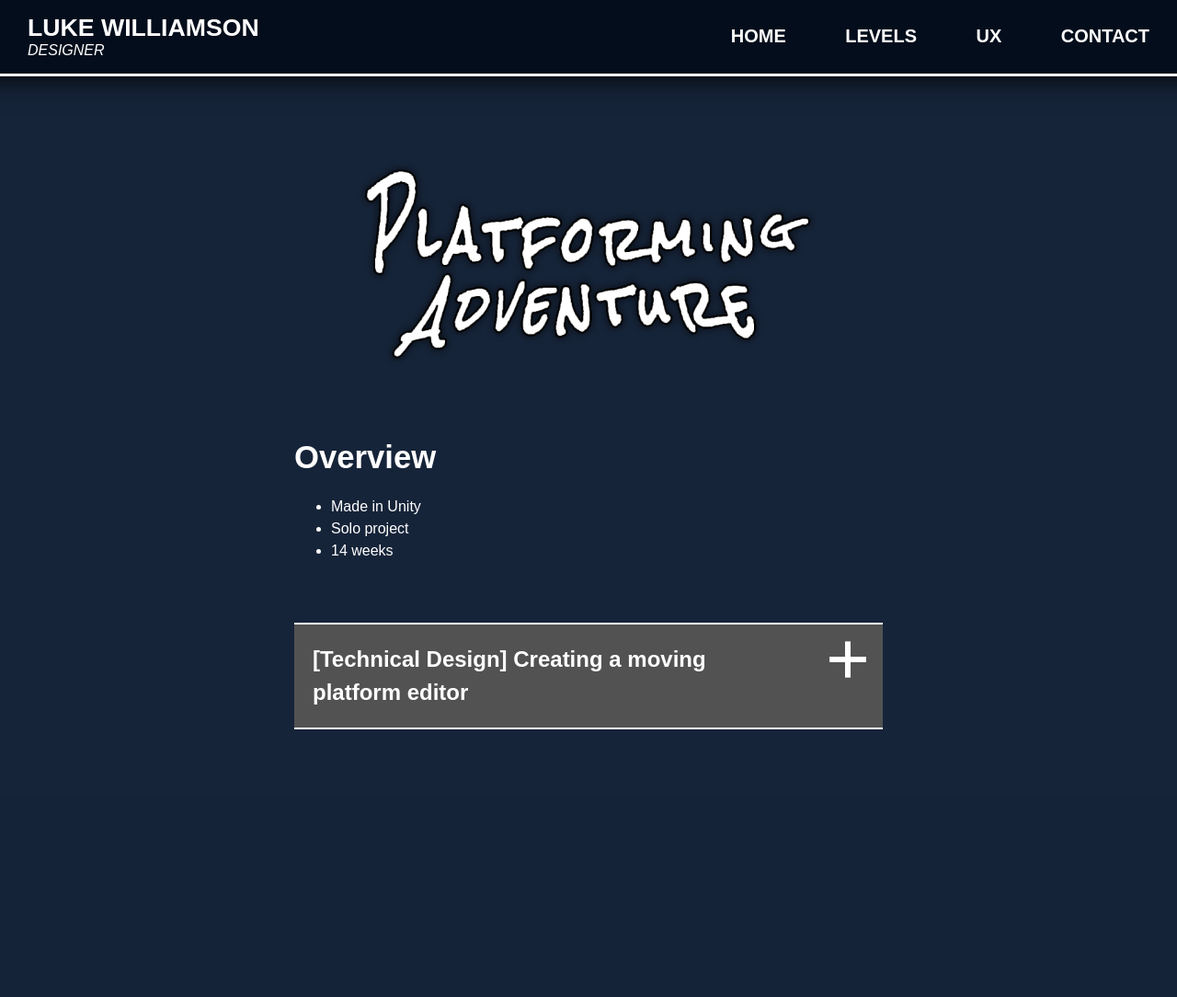
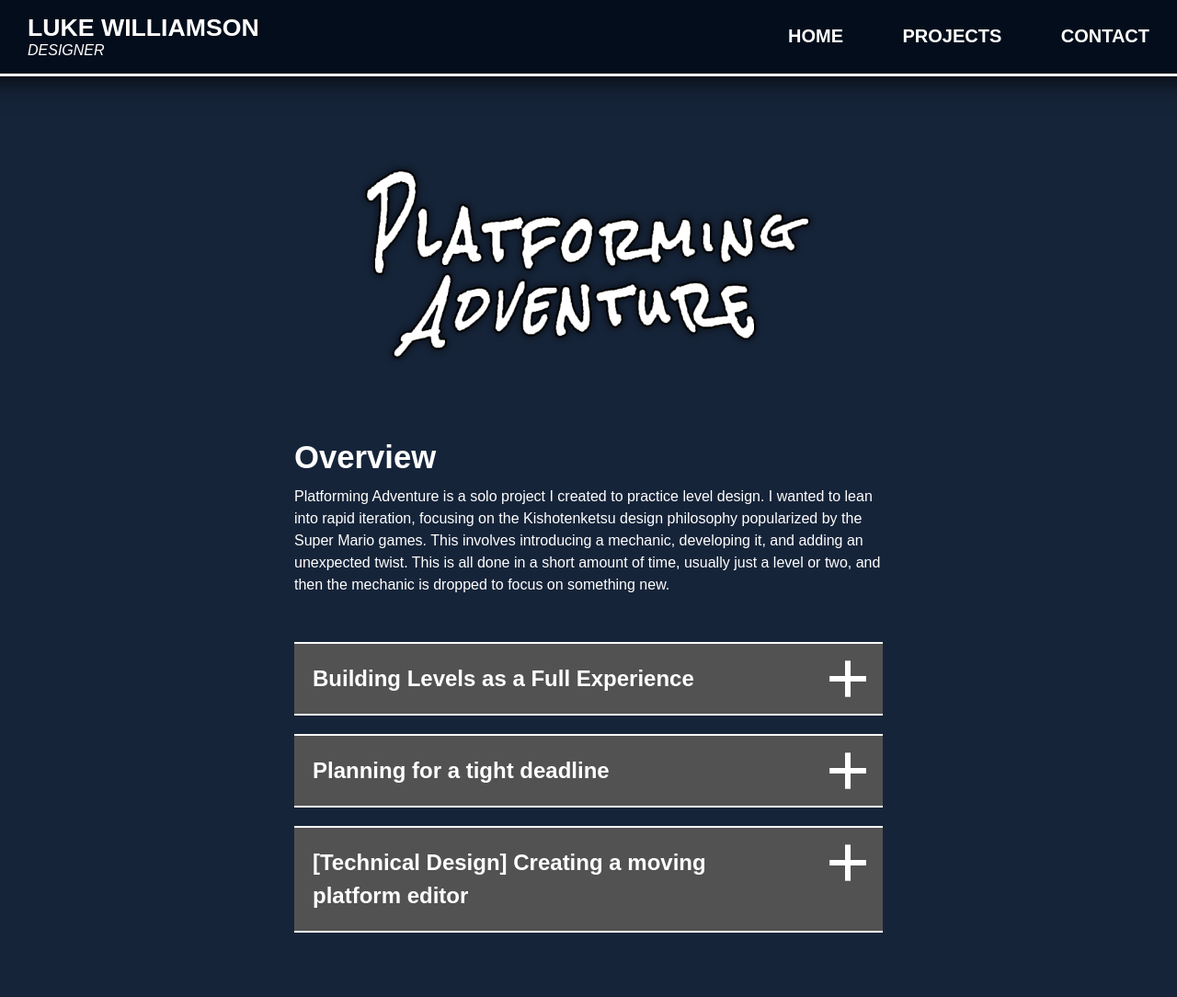
Before and after one commit to drcheesyman/portfolio, a PHP site: page /games/platform.html in a window 1280 px wide. Shown: the whole page at 92% size. Before the commit the page ends 793 px from the top, so only its background shows below. Run offline with PHP 8.4, Linux system fonts and the light colour scheme.

Commit message:
Updated platforming adventure page, added pause for slider, added scrolling for content

```diff
--- a/games/platform.html
+++ b/games/platform.html
@@ -4,7 +4,7 @@
 <head>
 
 <meta charset="utf-8">
-<title>Luke Williamson - Designer</title>
+<title>Platforming Adventure</title>
 <meta name="viewport" content="width=device-width, initial-scale=1.0">
 <link rel="stylesheet" href="../style.css">
 
@@ -26,42 +26,22 @@
             <nav>
                 <ul id="buttons-bar">
                     <li id="hamburger">
-                        <img id="hamOpen" onclick="myFunction()" src="../media/generic/hamburger.png">
-                        <img id="hamClose" style="display: none;" onclick="myFunction()" src="../media/generic/hamburgerClose.png">
+                        <img id="hamOpen" onclick="myFunction()" src="media/generic/hamburger.png">
+                        <img id="hamClose" style="display: none;" onclick="myFunction()" src="media/generic/hamburgerClose.png">
 
                         <div id="mobileNav" style="display: none;">
                             <ul class="head-dropdown">
                                 <li><a class="head-button" href="../">Home</a></li>
-                                <li><a class="head-button" href="../levels">Levels</a></li>
-                                <li><a class="head-button" href="../ux">UX</a></li>
+                                <li><a class="head-button" href="../projects">Projects</a></li>
                                 <li><a class="head-button" href="../contact">Contact</a></li>
                             </ul>
                         </div>
                     </li>
                     <li class="no-mobile"><a class="head-button" href="../">Home</a></li>
-                    <li class="no-mobile">
-                        <a class="head-button" href="../levels">Levels</a>
-
-                        <ul class="head-dropdown">
-                            <li><a class="head-button" href="../games/basil.html">Basil and the Isles of Spice</a></li>
-                            <li><a class="head-button" href="../games/spirit.html">Split Spirit</a></li>
-                            <li><a class="head-button" href="../games/robovania.html">Robovania</a></li>
-                            <li><a class="head-button" href="../games/deep.html">Dangers of the Deep</a></li>
-                        </ul>
-                    </li>
-                    <li class="no-mobile">
-                        <a class="head-button" href="../ux">UX</a>
-
-                        <ul class="head-dropdown">
-                            <li><a class="head-button" href="../games/basil.html">Basil and the Isles of Spice</a></li>
-                            <li><a class="head-button" href="../games/spirit.html">Split Spirit</a></li>
-                            <li><a class="head-button" href="../games/time.html">Time Keeper</a></li>
-                        </ul>
-                    </li>
+                    <li class="no-mobile"><a class="head-button" href="../projects">Projects</a></li>
                     <li class="no-mobile"><a class="head-button" href="../contact">Contact</a></li>
                 </ul>
             </nav>
-
         </div>
 
     </header>
@@ -143,6 +123,13 @@
             }
         }
 
+        function enableSection(element)
+        {
+            element.children[0].style.display = "none";
+            element.children[1].style.display = "block";
+            element.children[2].style.display = "block";
+        }
+
         function sectionContent(e)
         {
             e.stopPropagation()
@@ -156,12 +143,123 @@
             <img class="logo" src="../media/games/platform/platform_logo.png">
 
             <h2>Overview</h2>
-            <ul>
-                <li>Made in Unity</li>
-                <li>Solo project</li>
-                <li>14 weeks</li>
-            </ul>
+            <p>
+                Platforming Adventure is a solo project I created to practice level design. I wanted to lean into rapid iteration, focusing on the Kishotenketsu design philosophy popularized by the Super Mario games. This involves introducing a mechanic, developing it, and adding an unexpected twist. This is all done in a short amount of time, usually just a level or two, and then the mechanic is dropped to focus on something new.
+            </p>
             <div class="contentPad"></div>
+
+            <div class="infoSectionHeader" onclick="toggleSection(this)">
+                Building Levels as a Full Experience
+                <img class="expandCollapseButton" src="../media/generic/expand.png">
+                <img class="expandCollapseButton" src="../media/generic/collapse.png">
+                <section class="infoSection" style="display: none;" onclick="sectionContent(event)">
+                    <h2>Overview</h2>
+                    <p>
+                        I believe Level Design is the most important part of a good platformer. It takes thorough planning to create levels that are each exciting and unique. If done properly, any level should be a fun experience on its own. Together, a group of great levels can make any game stand out.
+                    </p>
+
+                    <div class="contentPad"></div>
+                    <h2>Objective</h2>
+                    <p>
+                        My goal for this project was to build three levels, each focused on a different mechanic. Each level should be:
+                    </p>
+                    <ul>
+                        <li>Support various platform types for different circumstances</li>
+                        <li>Easily draw paths without creating empty game objects for each point</li>
+                        <li>Make custom editor so it is easy to use</li>
+                    </ul>
+                    <p>
+                        Since I was building the entire game myself, I had some limitations. The unique mechanics for each level would also have to be programmed by me, and would cut into some of the level design time.
+                    </p>
+
+                    <div class="contentPad"></div>
+                    <h2>Research</h2>
+                    <p>
+                        My main goal for this project was to practice a form of level design called Kishotenketsu. In this style, a mechanic is introduced and developed at the start of a level. It then has some form of twist that uses the mechanic in new and unexpected ways. At the end, it returns to its simple form for a final challenge.
+                    </p>
+                    <img class="slider-background" src="../media/games/platform/kishotenketsu-example.jpg" style="width: 70%">
+                    <p>
+                        I researched the Kishotenketsu design style through various videos and blogs. I also played levels from several different games to see how it was implemented. I looked into how mechanics were implemented and broken into smaller challenges. One thing I hadn’t considered was that there is a “cooldown” area between each challenge. This would be a safe place to collect some coins or power-ups, a checkpoint, or even just a straight path with no enemies. This gives the player some variety, so the entire level isn’t just the core mechanic.
+                    </p>
+
+                    <div class="contentPad"></div>
+                    <div class="scrollPoint" id="retry-level"></div>
+                    <h2>Picking a Core Mechanic</h2>
+                    <p>
+                        When I started designing the first level, my goal was to pick a mechanic to focus on. My first attempt was to feature breakable blocks that the player could destroy by attacking. When I tried sketching out some challenges, I discovered that the mechanic didn’t seem to stand on its own. I did more research to figure out why it didn’t work. I found out that players abilities are best used to accent the level’s mechanic, rather than being the mechanic themselves. For example, the dash ability in Celeste is present in every level, but no level is just about dashing. Rather, they each have their own unique features that work with the dash to let the player show off their skills. With this in mind, I wanted to find a new mechanic that would highlight the player controller.
+                    </p>
+                    <img class="slider-background" src="../media/games/platform/LevelDesignFirstSketch.jpg" style="width: 40%">
+
+                    <div class="contentPad"></div>
+                    <h2>Rapid Prototyping</h2>
+                    <p>
+                        To find something fun to build my levels around, I created a test level with everything I could think of. I took simple scripts for moving and rotating platforms and made as many combinations as I could. Then, I ran around the level and played with each one to see what they played like.
+                    </p>
+                    <img class="slider-background" src="../media/games/platform/platform-testing.jpg" style="width: 70%">
+                    <p>
+                        I particularly liked the idea of rotating platforms with spikes on them, and started thinking about other ways I could build off that concept.
+                    </p>
+                    <img class="slider-background" src="../media/games/platform/chosen-platform.jpg" style="width: 30%">
+
+                    <div class="contentPad"></div>
+                    <h2>Back to the Drawing Board</h2>
+                    <p>
+                        Once I had a core mechanic, I went back to sketching out a level.
+                    </p>
+
+                    <div class="contentPad"></div>
+                    <div class="scrollPoint" id="playtest-level"></div>
+                    <h2>Playtest Feedback</h2>
+                    <p>
+                        I had many people play my level over the course of the project. There were many minor pieces of feedback that I implemented over the weeks, but one stands out in particular. I designed my level from a sidescroller perspective. Most playtesters, however, but the
+                    </p>
+
+                    <button class="infoSectionCloseButton" onclick="toggleSection(this.parentElement.parentElement)">CLOSE</button>
+                </section>
+            </div>
+
+            <div class="infoSectionHeader" onclick="toggleSection(this)">
+                Planning for a tight deadline
+                <img class="expandCollapseButton" src="../media/generic/expand.png">
+                <img class="expandCollapseButton" src="../media/generic/collapse.png">
+                <section class="infoSection" style="display: none;" onclick="sectionContent(event)">
+                    <h2>Overview</h2>
+                    <p>
+                        This project was built from scratch in just ten weeks. While the level design was my core focus, everything had to be built by me. It took a lot of planning to make sure the project stayed on schedule. Throughout the duration of the project, I had to change and cut many features to make sure the game would be finished in time. It’s far from what was originally planned, but I’m happy with how it turned out.
+                    </p>
+
+                    <div class="contentPad"></div>
+                    <h2>Creating a Schedule</h2>
+                    <p>
+                        I started by making a rough outline of what work I needed to have done by the end of each week. I broke the time into three categories: system, level, and polish. The first two weeks were dedicated to developing the player controller, adding enemies, and updating the camera. The bulk of the time was dedicated to designing the levels, with two weeks planned for each. The last two weeks were for cleaning up external features to make the game more appealing.
+                    </p>
+                    <img class="slider-background" src="../media/games/platform/full-schedule.jpg" style="width: 30%">
+                    <p>
+                        At the start of each week, I would look at my plan to see what I needed to do. I would then make a list of specific tasks that I need to accomplish that week. As I completed them, I marked each one to keep track of progress. I also tracked how long each task took so I would be able to plan better in future weeks.
+                    </p>
+                    <img class="slider-background" src="../media/games/platform/partial-schedule.jpg" style="width: 70%">
+
+                    <div class="contentPad"></div>
+                    <h2>Unexpected Roadblocks</h2>
+                    <p>
+                        I had planned to spend two weeks on each level initially. One week would be sketching, whiteboxing, and playtesting, and the other would be bug fixing, setdressing, and polish. When I started working on the first level, the sketching and whiteboxing phase <a href="#retry-level" onclick="enableSection(document.getElementById(`retry-level`).parentElement.parentElement)">didn’t go as planned</a>. I ended up losing most of that week and starting the level over from scratch, which put me behind schedule. I was able to create a much stronger level, but knew I would still need more time to polish it.
+                    </p>
+
+                    <div class="contentPad"></div>
+                    <h2>Adjusting the Plan</h2>
+                    <p>
+                        At this point, I had a difficult decision to make. If I stuck to my original plan, I wouldn’t have time to polish the levels. Otherwise, I could make just one level, which would prevent me from practicing rapid iteration. It was a difficult decision, but I decided to cut down to just one level. While I had hoped to focus on building several levels with unique mechanics, I knew that I wouldn’t be able to create strong levels if I also had to program the mechanics too. I already had a working level select screen, so I could always add more levels in the future. This way, I could guarantee I reached a level of polish I was happy with.
+                    </p>
+
+                    <div class="contentPad"></div>
+                    <h2>Finishing the Game</h2>
+                    <p>
+                        Following the new plan, everything went smoothly through the level design process. Thanks to the extra time, I was able to <a href="#playtest-level" onclick="enableSection(document.getElementById(`playtest-level`).parentElement.parentElement)">adapt to unexpected feedback</a> that came up during playtests.
+                    </p>
+
+                    <button class="infoSectionCloseButton" onclick="toggleSection(this.parentElement.parentElement)">CLOSE</button>
+                </section>
+            </div>
 
             <div class="infoSectionHeader" onclick="toggleSection(this)">
                 [Technical Design] Creating a moving platform editor
@@ -172,8 +270,9 @@
                     <p>
                         Creating moving objects in game Engines often involves adding many empty game objects to a scene. This can quickly get out of hand leaving the hierarchy a mess. My goal was to create a fully self-contained solution that is easy for other people on my team to use.
                     </p>
-                    <img class="slider-background" src="../media/games/platform/MovingPlatformBeforeAndAfter.png">
+                    <img class="slider-background" src="../media/games/platform/MovingPlatformBeforeAndAfter.png" style="width: 70%">
 
+                    <div class="contentPad"></div>
                     <h2>Goals</h2>
                     <ul>
                         <li>Support various platform types for different circumstances</li>
@@ -181,6 +280,7 @@
                         <li>Make custom editor so it is easy to use</li>
                     </ul>
 
+                    <div class="contentPad"></div>
                     <h2>Process/Overview</h2>
                     <ul>
                         <li>Create a basic moving platform script using game objects as target points.</li>
@@ -193,16 +293,18 @@
                         <li>Update points to include rotation</li>
                     </ul>
 
+                    <div class="contentPad"></div>
                     <h2>Editor Prototype</h2>
                     <p>
                         My initial goal with this tool was simply to minimize the number of empty game objects that are required to make basic point-to-point movement in Unity. I had created a moving platform script this way in the past and found it inefficient to work with. Instead, I wanted to use a list of Vectors defining each point. I used Unity’s gizmo system to draw where each point was, and even drew a series of smaller points defining the path.
                     </p>
-                    <img class="slider-background" src="../media/games/platform/MovingPlatformEmptyGameObjects.jpg">
+                    <img class="slider-background" src="../media/games/platform/MovingPlatformEmptyGameObjects.jpg" style="width: 40%">
                     <p>
                         This system made adding new points far easier, but came at the downside of making it harder to move the points. This led me to do research into custom editors to find ways to add Unity’s movement handles to the scene. I created a custom editor script that draws handles at each of the points. Now, whenever a handle is moved, the point moves with it.
                     </p>
-                    <img class="slider-background" src="../media/games/platform/MovingPlatformCustomPath.jpg">
+                    <img class="slider-background" src="../media/games/platform/MovingPlatformCustomPath.jpg" style="width: 40%">
 
+                    <div class="contentPad"></div>
                     <h2>Inspector Script</h2>
                     <p>
                         After I’d created the basic movement between points, I realized that there were many other features that movement platforms could have. I looked at various types of moving platforms that I would want to use in my games, as well as common types in other games, and narrowed it down to a few categories.
@@ -250,8 +352,9 @@
                     <p>
                         Many of these categories had their own variables that didn’t apply to other. For example, if the spawn type is set to “continuous”, there is a variable to determine the time between platforms. Having all of these variables at once made the platforms difficult to set up, since you wouldn’t know which options are useful in each situation. I decided to create a custom inspector alongside the debug drawer to make this more organized. I created specific conditions that would determine if an option should be visible in the inspector. This meant almost every variable would be dynamic, and only ones that are useful for the current platform type would be visible.
                     </p>
-                    <img class="slider-background" src="../media/games/platform/MovingPlatformInspectorOptions.jpg">
+                    <img class="slider-background" src="../media/games/platform/MovingPlatformInspectorOptions.jpg" style="width: 30%">
 
+                    <div class="contentPad"></div>
                     <h2>Spline Drawer</h2>
                     <p>
                         This system was first created for a smaller project in 2021, and was left untouched for a while. In 2023, I started working on Platforming Adventure and needed a moving platform script. I decided to build off of this script since it was already fairly robust, but I still really wanted to fix the custom editor handles. They made the tool very clunky and difficult to use properly.
@@ -265,10 +368,11 @@
                     <p>
                         In its current form, moving a point would also move the handles that define the curve of the spline. This can be useful, but I wanted to add a way to move the point without adjusting their handles as well. I added an option to do so by holding the control key while moving the point. This also works with multiple points selected.
                     </p>
-                    <img class="slider-background" src="../media/games/platform/MovingPlatformFinal.jpg">
+                    <img class="slider-background" src="../media/games/platform/MovingPlatformFinal.jpg" style="width: 40%">
 
                     <h2>Feedback / Testing</h2>
 
+                    <div class="contentPad"></div>
                     <h2>Other Uses</h2>
                     <p>
                         Thanks to the versatility of the options, I am able to use this script for elements other than moving platforms.
@@ -282,8 +386,9 @@
                     <p>
                         I’ve also used it for non-gameplay elements, such as birds and fish.
                     </p>
-                    <img class="slider-background" src="../media/games/platform/MovingPlatformOtherUses.jpg">
+                    <img class="slider-background" src="../media/games/platform/MovingPlatformOtherUses.jpg" style="width: 80%">
 
+                    <div class="contentPad"></div>
                     <h2>Summary</h2>
                     <p>
                         While I am happy with the work I’ve done on this system, there is still room to expand.
@@ -294,7 +399,7 @@
                     <p>
                         I would also like to be able to scale and rotate entire paths at once. I’ve experimented with adding this, but it’s had more bugs than it’s worth so far.
                     </p>
-                    <img class="slider-background" src="../media/games/platform/MovingPlatformFuture.jpg">
+                    <img class="slider-background" src="../media/games/platform/MovingPlatformFuture.jpg" style="width: 70%">
 
                     <button class="infoSectionCloseButton" onclick="toggleSection(this.parentElement.parentElement)">CLOSE</button>
                 </section>
--- a/style.css
+++ b/style.css
@@ -1,4 +1,5 @@
-:root {
+:root
+{
     --paletteHeaderBackground: #040D1B;
     --paletteBodyBackground: #162439;
     --paletteSectionBackground: #525252;
@@ -8,11 +9,17 @@
     --paletteDarkHover: #8d131f;
 }
 
+html
+{
+    scroll-behavior: smooth;
+}
+
 body
 {
     margin: 0;
     color: var(--paletteText);
     font-family: Arial, Helvetica, sans-serif;
+    background-color: var(--paletteBodyBackground);
 }
 
 a
@@ -254,7 +261,8 @@ main
     margin-bottom: -10px;
 }
 
-.slider-text {
+.slider-text
+{
     color: var(--paletteText);
     text-align: left;
 
@@ -281,13 +289,18 @@ main
     width: 500px;
     margin-top: -2%;
     */
-    }
+}
 
 .slider-text h2
 {
     font-size: calc(1.8rem);
     margin: 30px 0 10px;
     padding: 0;
+}
+
+.slider-text li
+{
+    padding: 5px 0;
 }
 
 /*.slider-text .button
@@ -412,6 +425,27 @@ top: 0;
     animation: sliderRaiseUp 0.2s;
     margin: -45px 20px;
     box-shadow: 0 15px 15px rgba(0, 0, 0, 0.35);
+}
+
+.pauseButton {
+    position: absolute;
+    left: 0;
+    top: -60px;
+    width: 60px;
+    height: 60px;
+    background-color: #00000000;
+    border: none;
+    opacity: 40%;
+}
+
+.pauseButton:hover
+{
+    opacity: 100%;
+}
+
+.pauseButton:active
+{
+    opacity: 30%;
 }
 
 @keyframes sliderRaiseUp
@@ -601,6 +635,30 @@ h2
 .page h2
 {
     font-size: 1.5rem;
+}
+
+.scrollPoint
+{
+    top: -100px;
+    visibility: hidden;
+    position: relative;
+}
+
+.infoSection a
+{
+    color: #00c6ff;
+    font-weight: bold;
+    text-decoration: none;
+}
+
+.infoSection a:visited
+{
+    color: #00c6ff;
+}
+
+.infoSection a:hover
+{
+    text-decoration: underline;
 }
 
 .infoSectionHeader
@@ -1122,6 +1180,11 @@ h2
         padding: 0;
     }
 
+    .pauseButton
+    {
+        top: -65px;
+    }
+
     #minislider li
     {
         display: none;
@@ -1167,4 +1230,14 @@ h2
     {
         height: 20px;
     }
+
+    .content img
+    {
+        width: 90% !important;
+    }
+
+    .infoSectionHeader .expandCollapseButton
+    {
+        width: calc(1.5rem + 52px) !important;
+    }
 }
```
Also changed, not shown: index.html (+77 -10 lines), media/games/platform/chosen-platform.jpg (added), media/games/platform/full-schedule.jpg (added), media/games/platform/partial-schedule.jpg (added), media/games/platform/platform-testing.jpg (added), media/generic/pause.png (added), media/generic/play.png (added), 1 other file.
